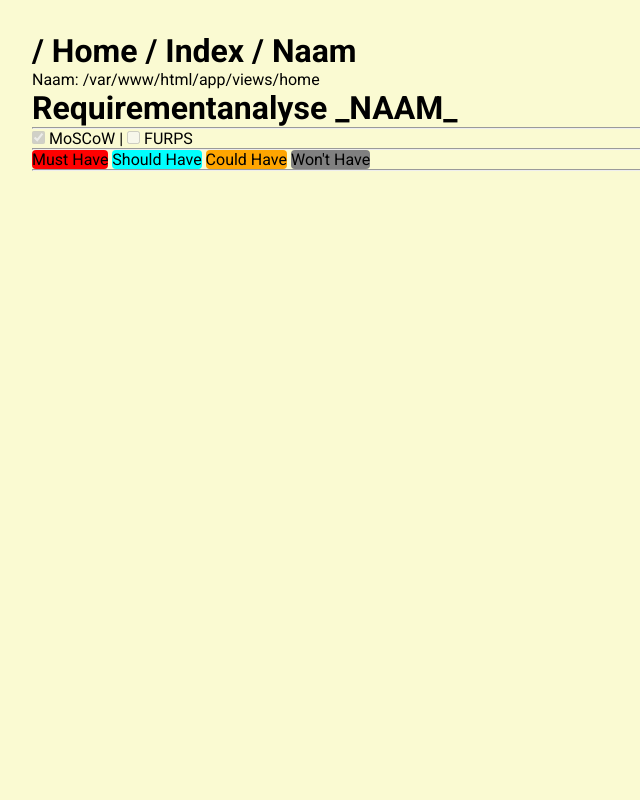
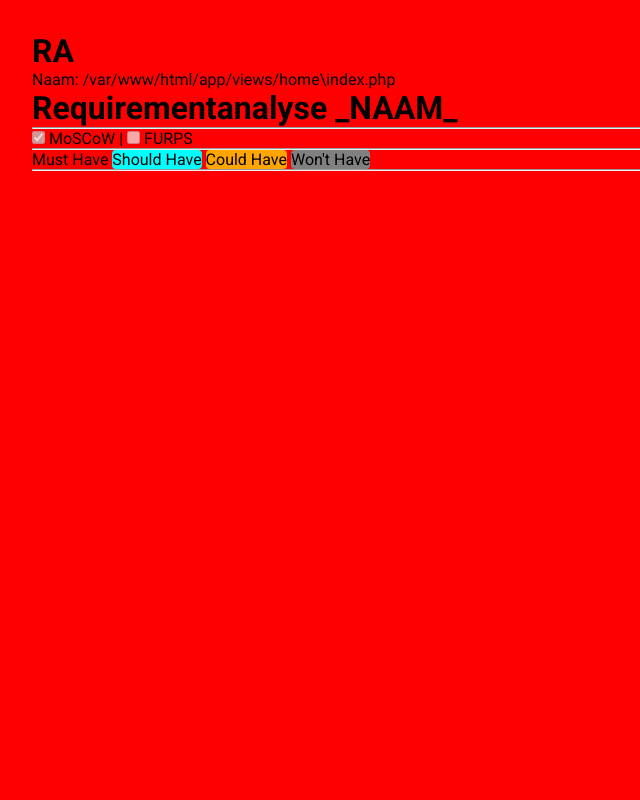
Before and after one commit to royschrauwen/requirementanalyse, a PHP site: the page made by app/views/home/index.php in a window 1280 px wide. Shown: the whole page, without its empty margins (0-640 px from the left). Run offline with PHP 8.4, Linux system fonts and the light colour scheme; the template is opened without the code that fills it, so the values that code supplies are empty.

Commit message:
MVC Setup gemaakt

```diff
--- a/app/core/App.php
+++ b/app/core/App.php
@@ -10,7 +10,7 @@ class App
     {
         $url = $this->parseUrl();
 
-        if(file_exists('../app/controllers/' . $url[0] . '.php')){
+        if(isset($url) && file_exists('../app/controllers/' . $url[0] . '.php')){
             $this->controller = $url[0];
             unset($url[0]);
         }
--- /dev/null
+++ b/app/models/Requirement.php
@@ -0,0 +1,6 @@
+<?php
+
+class Requirement
+{
+    public string $title;
+}
--- a/app/views/home/index.php
+++ b/app/views/home/index.php
@@ -1,12 +1,12 @@
-<link rel="stylesheet" href="../../../public/css/style.css">
+<link rel="stylesheet" href="./style.css">
 
-<h1>/ Home / Index / Naam</h1>
+<h1>RA</h1>
 
 Naam: <?= $data['name']; ?>
 
 <?php pvd($data['name']); ?>
 
-<?= dirname(__FILE__); ?>
+<?php echo dirname(__FILE__) . '\\' . basename(__FILE__); ?>
 
 
 
--- /dev/null
+++ b/app/views/home/style.css
@@ -0,0 +1,15 @@
+@import url("https://fonts.googleapis.com/css2?family=Roboto:wght@100;300;400;700&display=swap");
+
+*,
+*:before,
+*::after {
+  margin: 0;
+  padding: 0;
+  box-sizing: border-box;
+}
+
+body {
+  font-family: "Roboto", sans-serif;
+  background-color: red;
+  padding: 2rem;
+}
--- /dev/null
+++ b/app/views/requirement/index.php
@@ -0,0 +1 @@
+Requirement
```
Also changed, not shown: app/controllers/home.php (+8 -0 lines), .htaccess (renamed from public/.htaccess).
